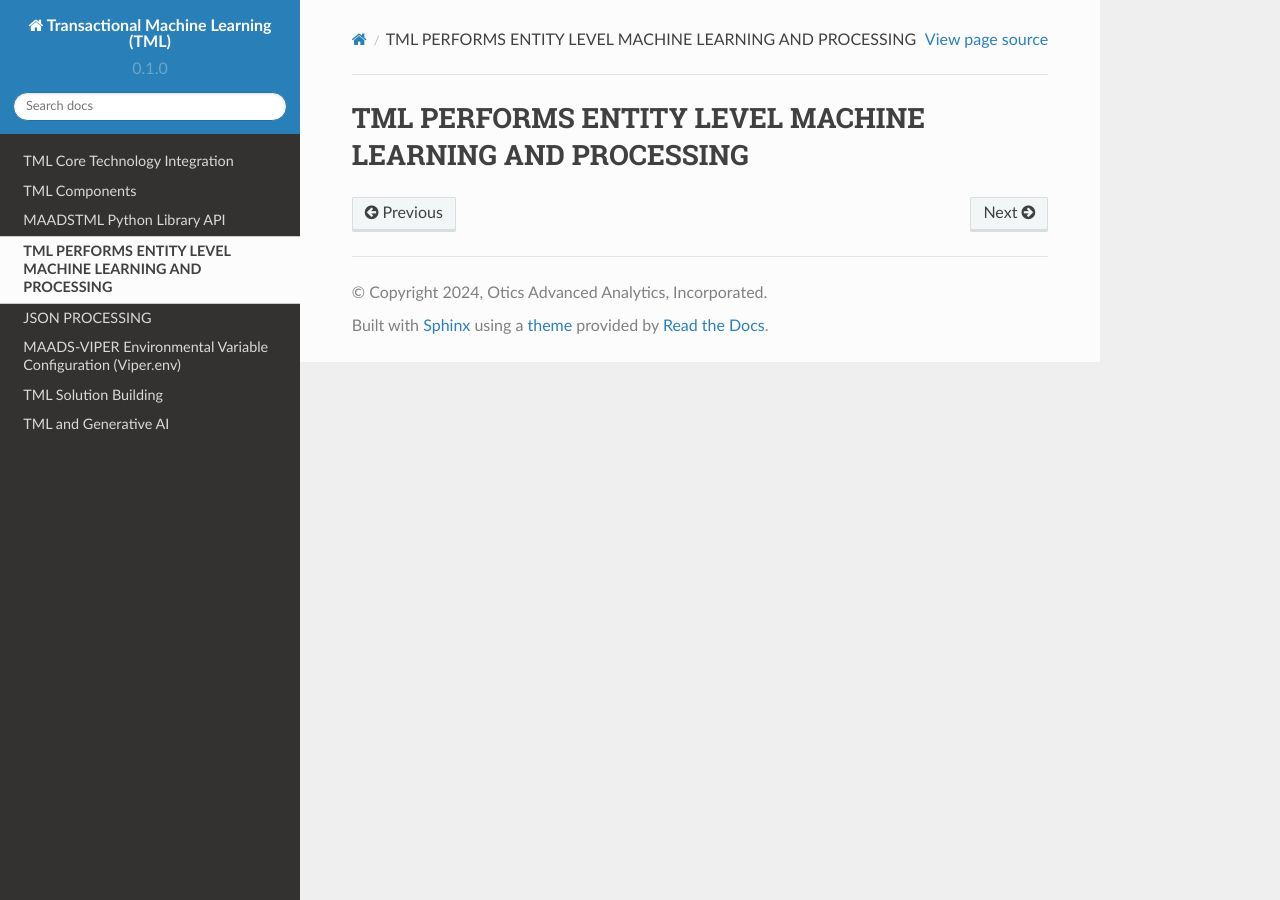
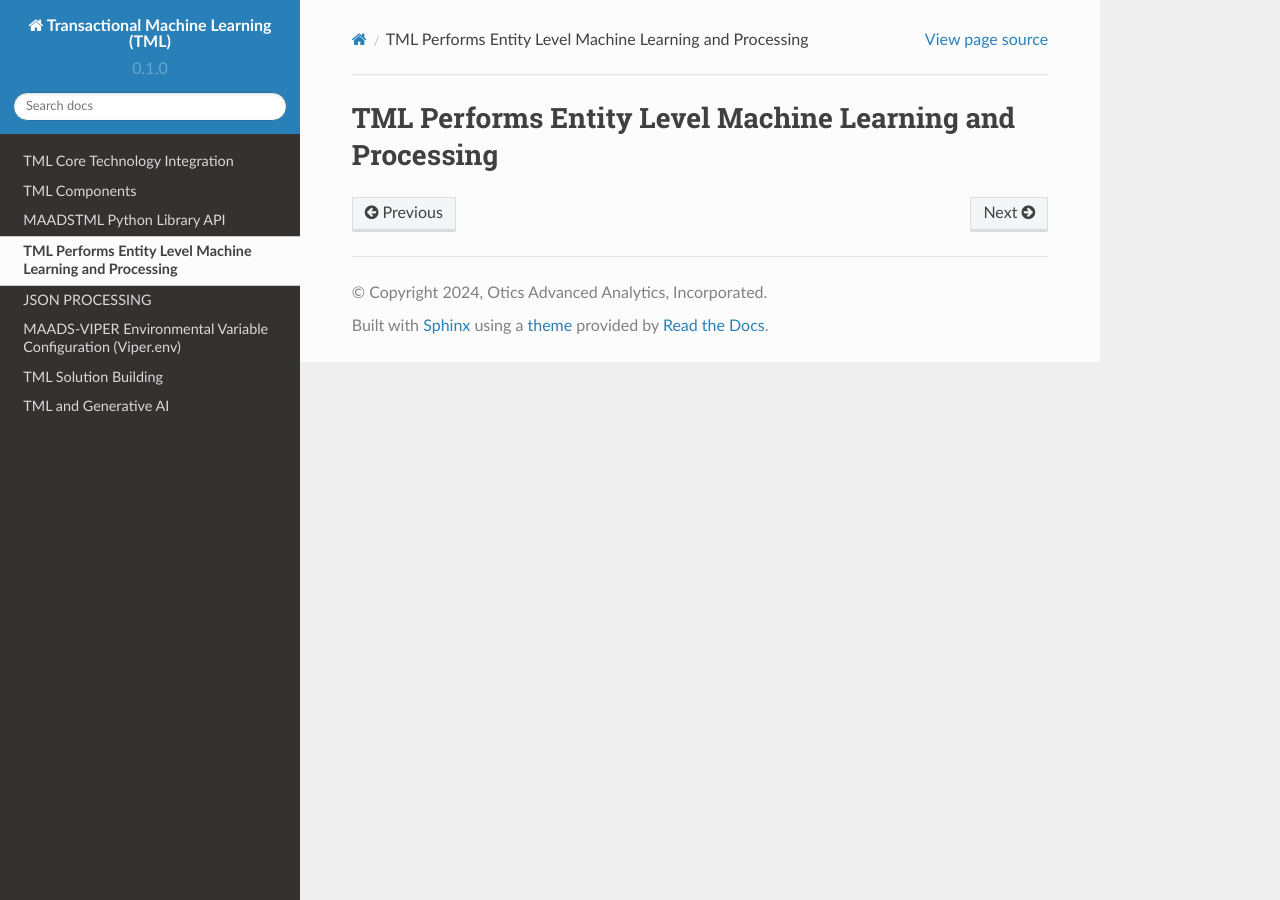
Before and after one commit to smaurice101/readthedocs, a Sphinx documentation site: the page built from docs/source/entity.rst, in a window 1280 px wide. Built offline with Sphinx 7.4.7 and the Read the Docs theme 2.0.0, drawn with Linux system fonts in a browser that asks for light colours.

```diff
--- a/docs/source/entity.rst
+++ b/docs/source/entity.rst
@@ -1,2 +1,2 @@
-TML PERFORMS ENTITY LEVEL MACHINE LEARNING AND PROCESSING
+TML Performs Entity Level Machine Learning and Processing
 ========================================================
```
